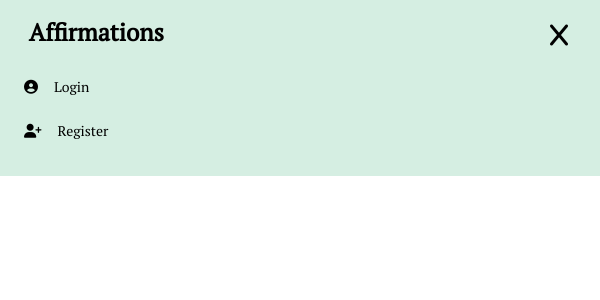
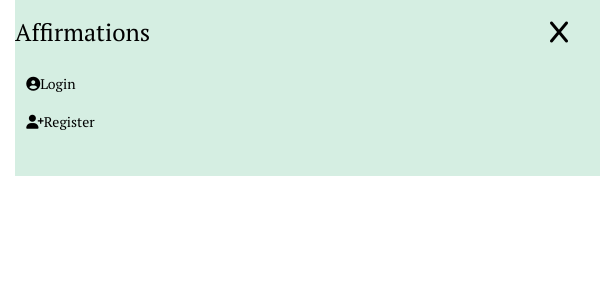
Before and after one commit to TannerBarcelos/Affirmations, a React (Create React App) app in the folder frontend/: page / in a window 600 px wide. Both pictures are taken after a click on the item 557 px from the left and 35 px from the top of the page. Shown: the top 300 px of the page. Built offline with nearby package versions, Linux system fonts and the light colour scheme.

Commit message:
Base styles and responsiveness done

```diff
--- a/frontend/src/App.js
+++ b/frontend/src/App.js
@@ -13,8 +13,8 @@ function App() {
   return (
     <>
       <Router>
-        <Header />
         <div className='container'>
+          <Header />
           <Routes>
             <Route path='/' element={<Home />} />
             <Route path='/dashboard' element={<Dashboard />} />
--- a/frontend/src/components/header/Header.jsx
+++ b/frontend/src/components/header/Header.jsx
@@ -45,17 +45,13 @@ const Header = () => {
             <li className='nav-item'>
               <Link to='login' className='nav-item-link'>
                 <i className='fa-solid fa-circle-user'></i>
-                <span style={{ display: 'inline-block', paddingLeft: '1rem' }}>
-                  Login
-                </span>
+                <span style={{ display: 'inline-block' }}>Login</span>
               </Link>
             </li>
             <li className='nav-item'>
               <Link to='register' className='nav-item-link'>
                 <i className='fa-solid fa-user-plus'></i>
-                <span style={{ display: 'inline-block', paddingLeft: '1rem' }}>
-                  Register
-                </span>
+                <span style={{ display: 'inline-block' }}>Register</span>
               </Link>
             </li>
           </ul>
--- a/frontend/src/index.css
+++ b/frontend/src/index.css
@@ -7,13 +7,14 @@
 }
 
 .container {
-  width: 86vw;
+  width: 95%;
   margin: 0 auto;
+  min-height: 100vh;
 }
 
 /* HEADER STYLES */
 .header {
-  padding: 1rem;
+  padding: 1rem 0;
   display: flex;
   align-items: center;
   justify-content: space-between;
@@ -24,8 +25,8 @@
 }
 
 .header .logo {
-  font-size: 2.2rem;
-  font-weight: 700;
+  font-size: 2rem;
+  font-weight: 300;
 }
 
 .header .nav-list {
@@ -50,7 +51,6 @@
 .nav-item-link-logo {
   color: black;
   text-decoration: none;
-  padding: 0.8rem;
 }
 
 .nav-item-menu-icon {
@@ -61,12 +61,6 @@
 .nav-item-link {
   color: black;
   text-decoration: none;
-  padding: 0.8rem;
-}
-
-.nav-item-link:hover {
-  border-radius: 3px;
-  background-color: rgba(244, 233, 233, 0.455);
 }
 
 .responsive-links {
@@ -82,6 +76,13 @@
 
 .responsive-links a {
   color: rgb(0, 0, 0);
+}
+
+@media screen and (min-width: 600px) {
+  .nav-item-link:hover {
+    border-radius: 3px;
+    background-color: rgba(244, 233, 233, 0.455);
+  }
 }
 
 /*Media Query to Show Menu Button on Small Screens*/
@@ -101,18 +102,15 @@
   .header .nav-item-menu-icon {
     display: block;
     position: absolute;
-    top: 1.2rem;
+    top: 1rem;
     right: 2rem;
     font-size: 1.5rem;
   }
+  .header .nav-item-menu-icon:hover {
+    cursor: pointer;
+  }
 
-  .nav-item-link:hover {
-    background: none;
+  .nav-item-link {
+    padding: 0.6rem 0;
   }
 }
-
-@media screen and (max-width: 300px) {
-  .header .logo {
-    font-size: 1rem;
-  }
-}
```
Also changed, not shown: 1 other file (tests, documents, lock files or other folders).
